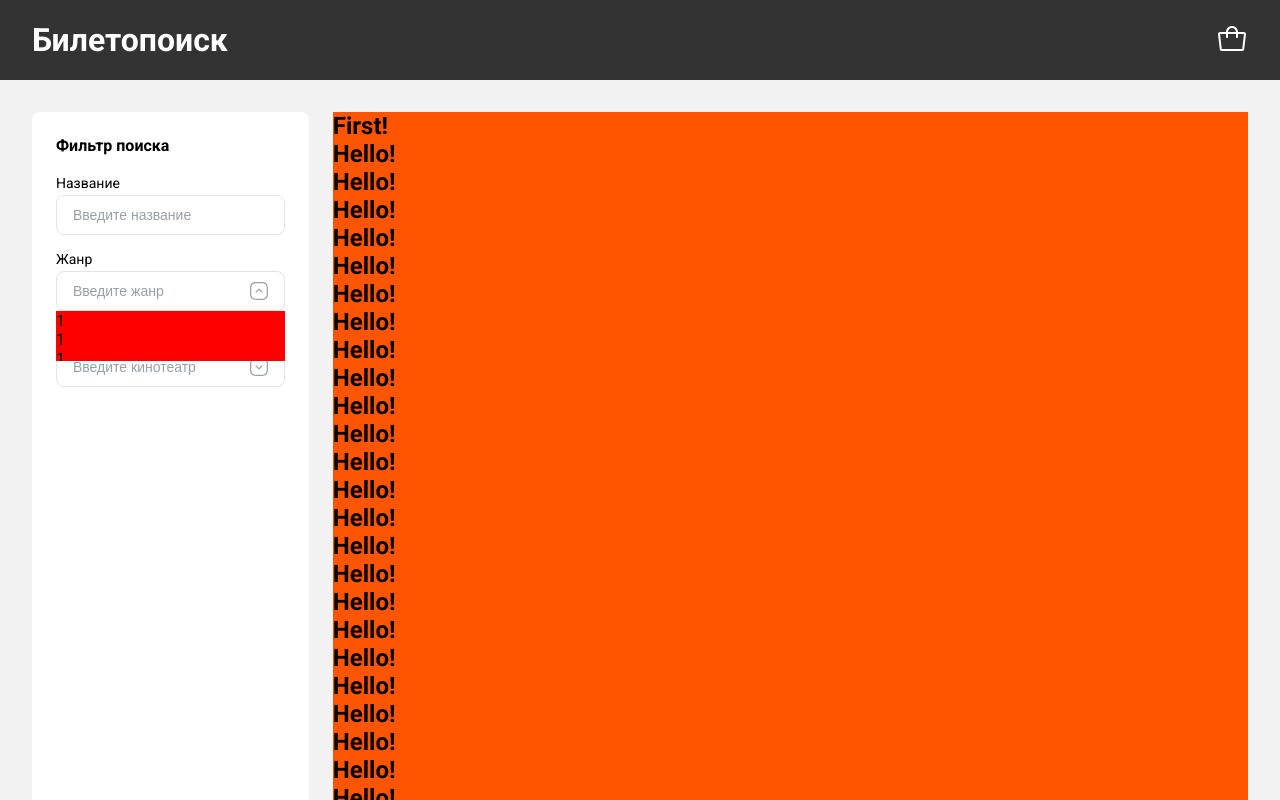
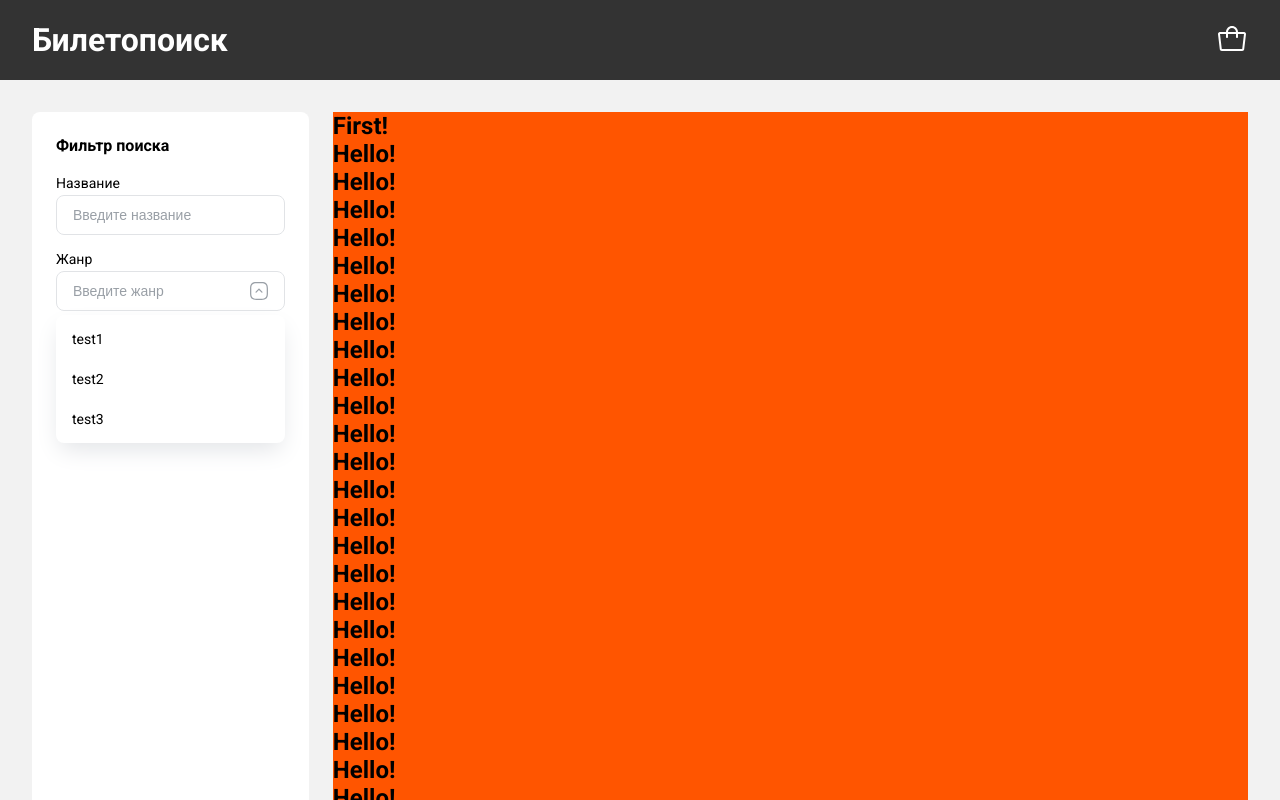
Before and after one commit to MaximFedarau/Biletopoisk, a Next.js app: page / in a window 1280 px wide. Both pictures are taken after a click on the element 170 px from the left and 291 px from the top of the page. Shown: the top 800 px of the page. Built offline with nearby package versions, Linux system fonts and the light colour scheme.

Commit message:
feat: add Dropdown styles & outerclick handler

```diff
--- a/src/components/Cards/Card/index.tsx
+++ b/src/components/Cards/Card/index.tsx
@@ -1,7 +1,7 @@
 import { FC, PropsWithChildren, ReactNode, useMemo } from "react";
 import classNames from "classnames";
 
-import { CARD_TITLE_SIZE } from "@/types/components";
+import { CARD_TITLE_SIZE } from "@/types";
 
 import styles from "./styles.module.scss";
 
--- a/src/components/Cards/DetailsCard/index.tsx
+++ b/src/components/Cards/DetailsCard/index.tsx
@@ -5,7 +5,7 @@ import NextImage from "next/image";
 import classNames from "classnames";
 
 import { Card } from "../Card";
-import { CARD_TITLE_SIZE } from "@/types/components";
+import { CARD_TITLE_SIZE } from "@/types";
 import chevronDown from "public/icons/chevron_down.svg";
 
 import styles from "./styles.module.scss";
--- a/src/components/Filters/Dropdown/index.tsx
+++ b/src/components/Filters/Dropdown/index.tsx
@@ -1,30 +1,55 @@
-"use client";
-
-import { FC } from "react";
+import { FC, RefObject, useEffect, useRef, useCallback } from "react";
 
 import styles from "./styles.module.scss";
 
 interface Props {
   data: string[];
   offset: DOMRect;
+  parentRef: RefObject<HTMLElement>;
   onClose: () => void;
   onSearch: () => void;
 }
 
-export const Dropdown: FC<Props> = ({ offset }) => {
+const checkIsNode = (event: EventTarget | null): event is Node => {
+  return !!event && "nodeType" in event;
+};
+
+export const Dropdown: FC<Props> = ({ data, offset, parentRef, onClose }) => {
+  const ref = useRef<HTMLDivElement>(null);
+
+  const outsideClickHandler = useCallback(
+    (event: Event) => {
+      if (
+        checkIsNode(event.target) &&
+        !ref.current?.contains(event.target) &&
+        !parentRef.current?.contains(event.target as Node)
+      )
+        onClose();
+    },
+    [onClose, parentRef]
+  );
+
+  useEffect(() => {
+    window.addEventListener("mousedown", outsideClickHandler);
+
+    return () => window.removeEventListener("mousedown", outsideClickHandler);
+  }, [outsideClickHandler]);
+
   return (
     <div
       className={styles.container}
       style={{
-        top: offset.height + offset.top,
+        top: offset.height + offset.top + 4,
         left: offset.left,
         width: offset.width,
       }}
+      ref={ref}
     >
-      <p>1</p>
-      <p>1</p>
-      <p>1</p>
-      <p>1</p>
+      {data.map((value) => (
+        <p key={value} onClick={onClose}>
+          {value}
+        </p>
+      ))}
     </div>
   );
 };
--- a/src/components/Filters/Dropdown/styles.module.scss
+++ b/src/components/Filters/Dropdown/styles.module.scss
@@ -1,7 +1,24 @@
 .container {
+    display: flex;
+    flex-direction: column;
     position: sticky;
-    background-color: red;
-    max-height: 50px;
+    background-color: $white;
+    border-radius: $rounded-lg;
+    padding: $size-2;
+    max-height: $size-120;
     overflow: scroll;
     overscroll-behavior: none;
+    box-shadow: 0 $size-5 $size-12 calc(-1 * $size-2) $gray-3;
+
+    * {
+        padding: $size-6;
+        border-radius: $rounded-lg;
+        font-size: $text-sm;
+        font-weight: $font-normal;
+        cursor: pointer;
+
+        &:hover {
+            background-color: $gray-3;
+        }
+    }
 }
--- a/src/components/Filters/Field/styles.module.scss
+++ b/src/components/Filters/Field/styles.module.scss
@@ -22,6 +22,7 @@
 }
 
 .container__input-container_button {
+    cursor: pointer;
     * {
         cursor: pointer;
     }
--- a/src/components/Filters/Select/index.tsx
+++ b/src/components/Filters/Select/index.tsx
@@ -1,4 +1,4 @@
-import { FC, useMemo, useEffect, useState, useRef } from "react";
+import { FC, useMemo, useEffect, useState, useRef, useCallback } from "react";
 import { createPortal } from "react-dom";
 import NextImage from "next/image";
 
@@ -25,30 +25,39 @@ export const Select: FC<Props> = ({
   const ref = useRef<HTMLInputElement>(null);
   const [isMounted, setIsMounted] = useState(false);
 
-  const [dropdownOffset, setDropdownOffset] = useState<DOMRect>();
+  const [dropdownOffset, setDropdownOffset] = useState<DOMRect | undefined>(
+    ref.current?.getBoundingClientRect()
+  );
   const [isDropdownOpen, setIsDropdownOpen] = useState(false);
 
-  const changeOffset = () =>
+  const changeOffset = useCallback(
+    () => setDropdownOffset(ref.current?.getBoundingClientRect()),
+    []
+  );
+  const handleDropdown = useCallback(() => {
+    if (!isDropdownOpen)
       setDropdownOffset(ref.current?.getBoundingClientRect());
-  const handleDropdown = () => setIsDropdownOpen(!isDropdownOpen);
-  const onDropdownClose = () => setIsDropdownOpen(false);
+    setIsDropdownOpen(!isDropdownOpen);
+  }, [isDropdownOpen]);
+  const onDropdownClose = useCallback(() => setIsDropdownOpen(false), []);
 
   useEffect(() => {
     setIsMounted(true);
-    changeOffset();
 
     return () => setIsMounted(false);
   }, []);
 
   const events = useMemo(() => ["scroll", "resize"], []);
   useEffect(() => {
+    if (isMounted && isDropdownOpen) {
       events.forEach((event) => window.addEventListener(event, changeOffset));
 
       return () =>
         events.forEach((event) =>
           window.removeEventListener(event, changeOffset)
         );
-  }, [events]);
+    }
+  }, [isMounted, isDropdownOpen, events, changeOffset]);
 
   return (
     <div ref={ref} className={styles.container}>
@@ -72,6 +81,7 @@ export const Select: FC<Props> = ({
         createPortal(
           <Dropdown
             data={data}
+            parentRef={ref}
             offset={dropdownOffset || new DOMRect()}
             onClose={onDropdownClose}
             onSearch={onSearch}
--- a/src/components/Filters/index.tsx
+++ b/src/components/Filters/index.tsx
@@ -17,13 +17,13 @@ export const Filters: FC = () => {
           <Select
             labelText="Жанр"
             placeholder="Введите жанр"
-            data={["test"]}
+            data={["test1", "test2", "test3"]}
             onSearch={() => console.log("search")}
           />
           <Select
             labelText="Кинотеатр"
             placeholder="Введите кинотеатр"
-            data={["test"]}
+            data={["test1", "test2"]}
             onSearch={() => console.log("search")}
           />
         </div>
--- a/src/components/Layout/Header/styles.module.scss
+++ b/src/components/Layout/Header/styles.module.scss
@@ -2,6 +2,7 @@
     @include layout-container;
     position: sticky;
     top: 0;
+    z-index: $z-layout;
 }
 
 .header__title {
--- a/src/styles/variables.scss
+++ b/src/styles/variables.scss
@@ -30,6 +30,7 @@ $size-24: 3rem; /* 48px */
 $size-28: 3.5rem; /* 56px */
 $size-32: 4rem; /* 64px */
 $size-40: 5rem; /* 80px */
+$size-120: 15rem; /* 240px */
 
 /* Font Sizes */
 $text-xs: 0.75rem; /* 12px */
@@ -64,5 +65,6 @@ $rounded-full: 9999px;
 
 /* Z-index */
 $z-base: 0;
+$z-layout: 3;
 $z-dropdown: 1000;
 $z-modal: 1400;
--- /dev/null
+++ b/src/types/index.ts
@@ -0,0 +1 @@
+export * from "./components";
```
Lines whose indentation alone changed are shown as unchanged.
